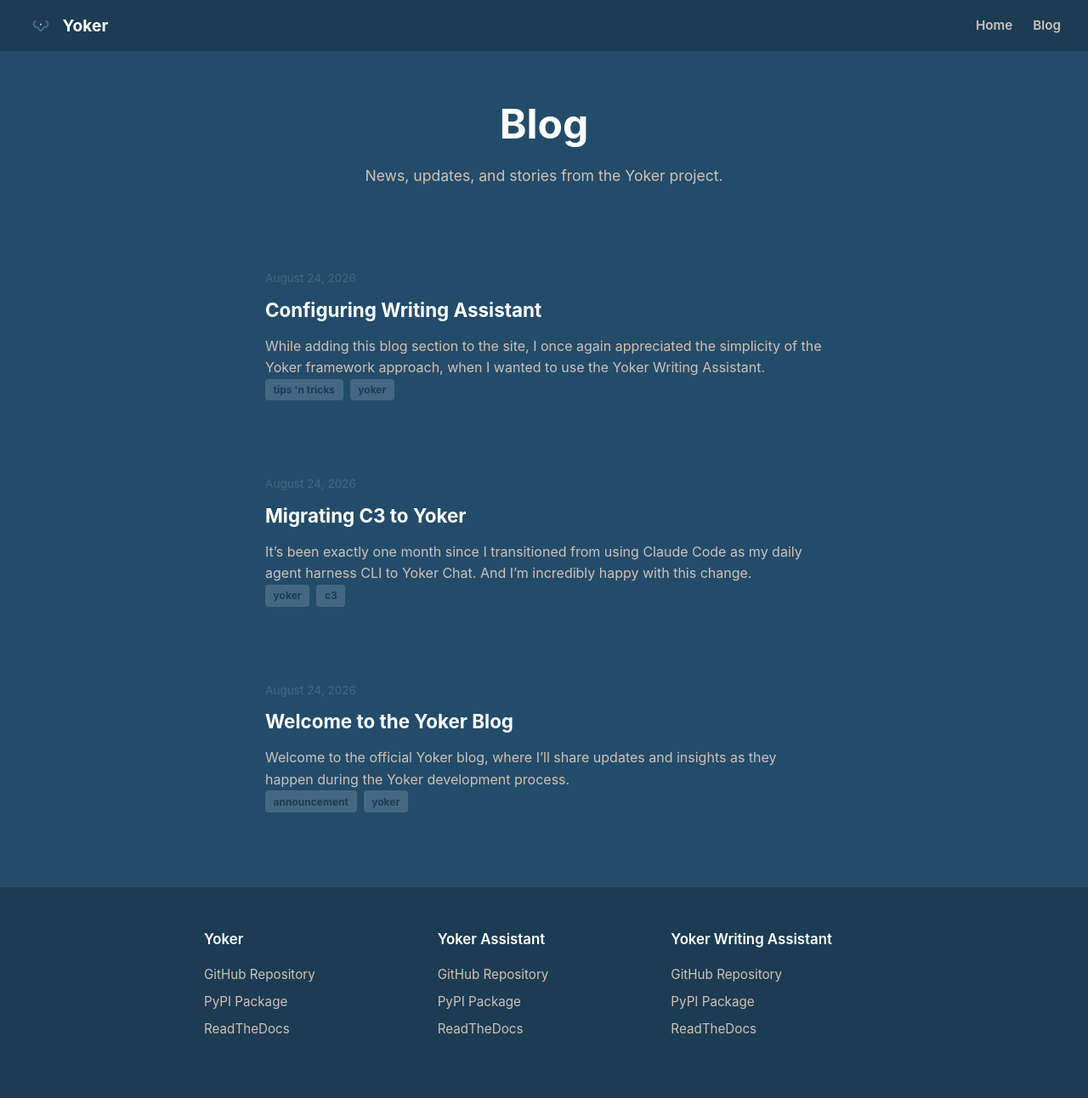
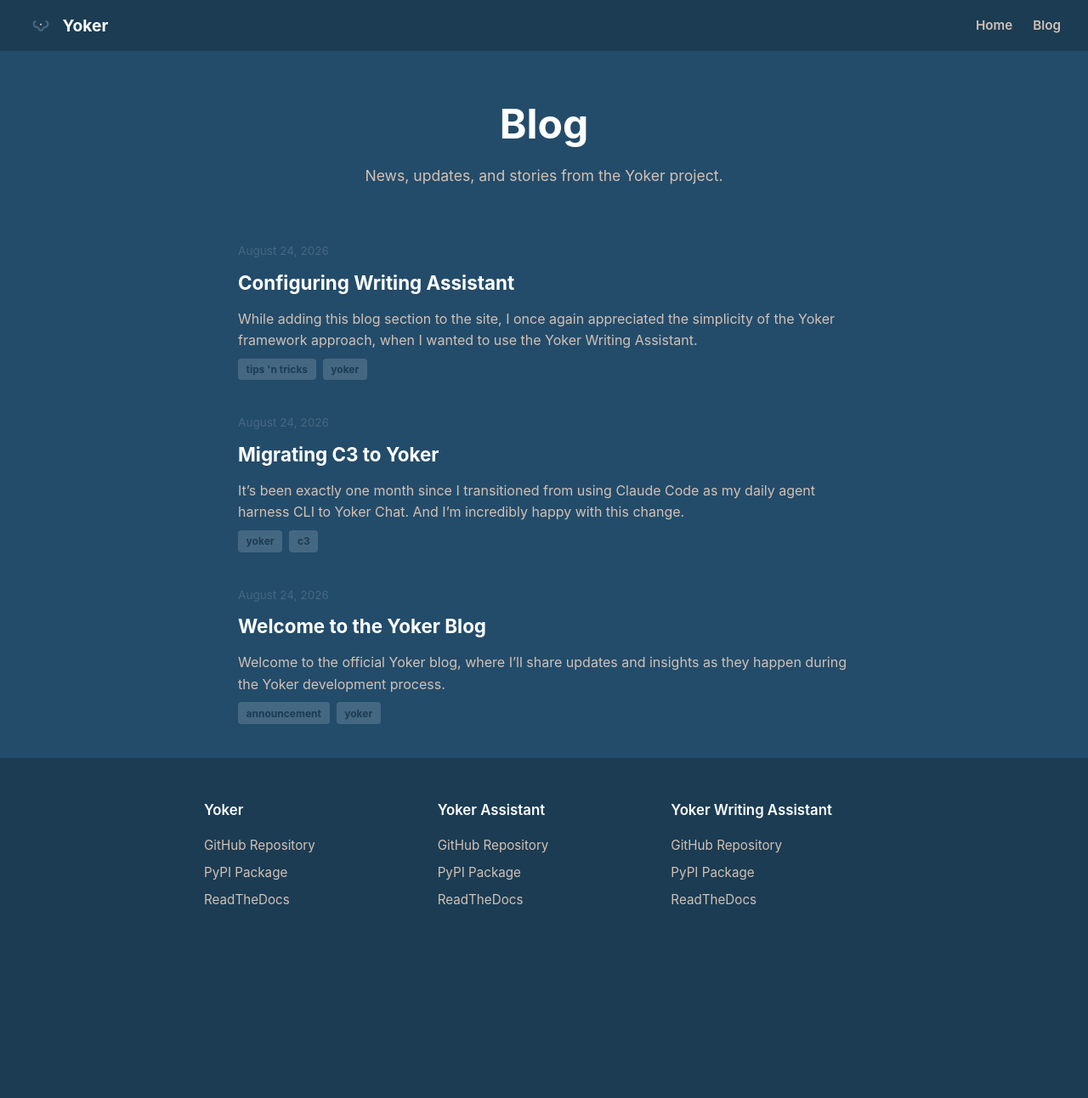
Before and after one commit to christophevg/yoker.dev, a Jekyll site: the page built from blog/index.html, in a window 1280 px wide. Shown: the whole page at 85% size. Built offline with Jekyll 4.4.1, drawn with Linux system fonts in a browser that asks for light colours; after the commit the page ends 1140 px from its top, so only the background shows below that.

Commit message:
improved styling of post list items
🤖 Implemented together with Yoker.

```diff
--- a/assets/css/style.css
+++ b/assets/css/style.css
@@ -330,13 +330,13 @@ section {
 .post-list {
   max-width: 800px;
   margin: 0 auto;
-  padding: 2rem;
+  padding: 1rem;
 }
 .post-list-item {
   background: var(--c2);
   border-radius: 12px;
-  padding: 2rem 2.5rem;
-  margin-bottom: 1.5rem;
+  padding: 1rem 1.5rem;
+  margin-bottom: 0.5rem;
 }
 .post-list-item .post-date {
   font-size: 0.85rem;
@@ -364,6 +364,7 @@ section {
   display: flex;
   gap: 0.5rem;
   flex-wrap: wrap;
+  margin-top: 0.5rem;
 }
 .post-list-item .post-tags span {
   background: var(--c3);
```
